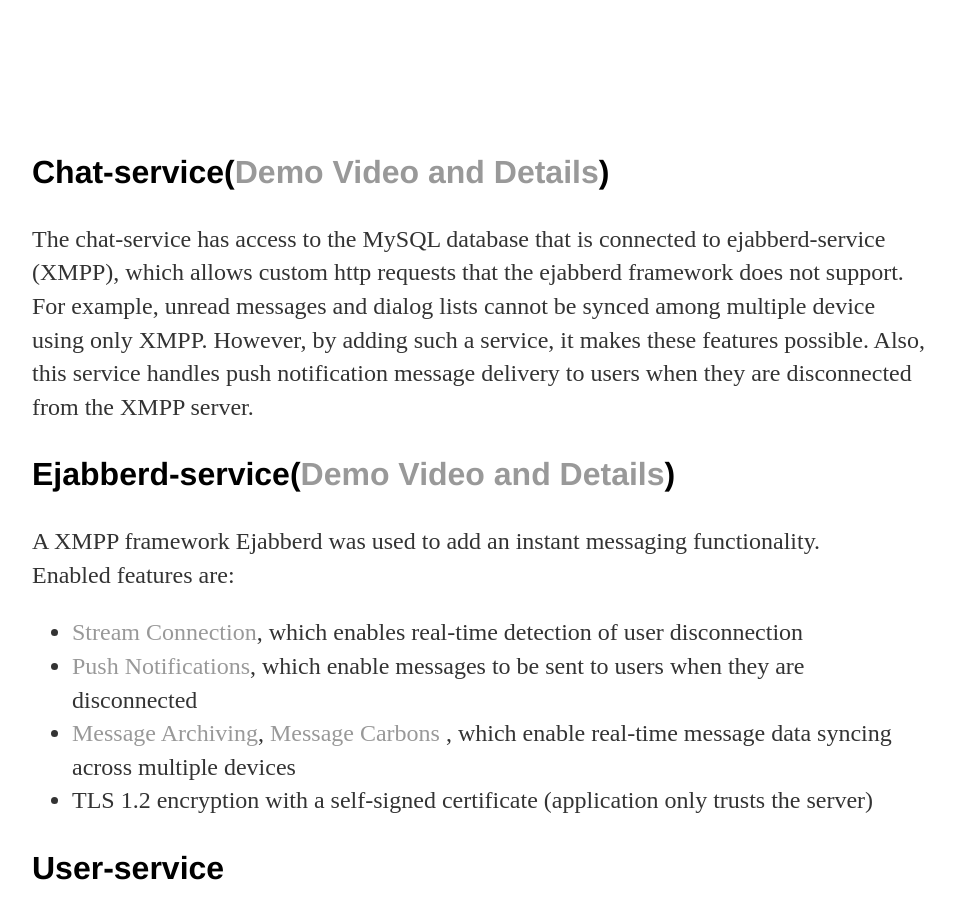
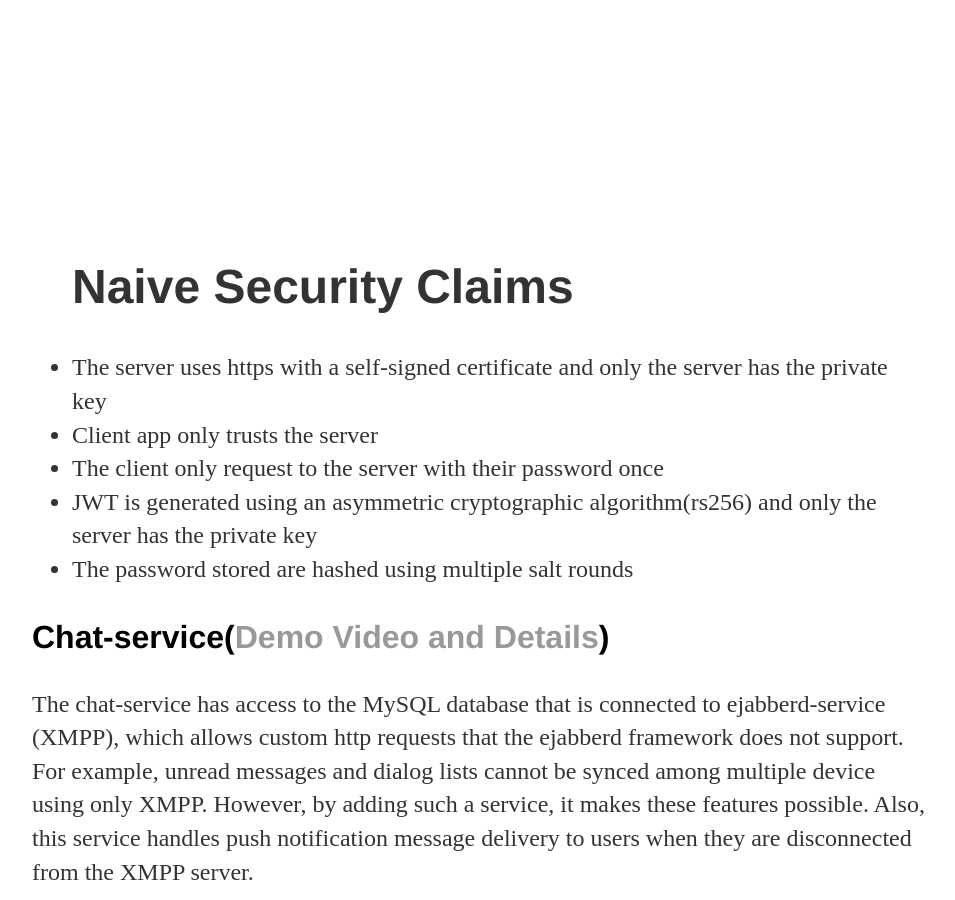
Before and after one commit to jcho7022/jcho7022.github.io, a Jekyll site: the page built from projects/float/index.html, in a window 1280 px wide and 900 px high, scrolled down 6398 px. Shown: the whole window, without its empty margins (160-1115 px from the left). Built offline with Jekyll 4.4.1, drawn with Linux system fonts in a browser that asks for light colours; some of the changed text lies outside the part shown.

Commit message:
Update index.html

```diff
--- a/projects/float/index.html
+++ b/projects/float/index.html
@@ -99,7 +99,14 @@
 	<ul class="Functionality">
 		<li>Stores usernames and hashed passwords using the Node.js <a href="https://www.npmjs.com/package/bcrypt">Bcrypt library</a></li>
 		<li>Verifies passwords and grants a refresh and access token(JWT) <br>
-			<img src="auth_user_session.jpg" alt="auth_user_session" height="800px" width="800px"></li>
+		<h5>Authentication & User-session Handling</h5>
+		<img src="auth_user_session.jpg" alt="auth_user_session" height="800px" width="800px"></li>
+		<h3>Naive Security Claims</h3>
+		<li>The server uses https with a self-signed certificate and only the server has the private key</li>
+		<li>Client app only trusts the server</li>
+  		<li>The client only request to the server with their password once</li>
+  		<li>JWT is generated using an asymmetric cryptographic algorithm(rs256) and only the server has the private key</li>
+		<li>The password stored are hashed using multiple salt rounds</li>
 	</ul>
 
    <h3>Chat-service(<a href="https://jcho7022.github.io/projects/chatbot/">Demo Video and Details</a>)</h3>
```
